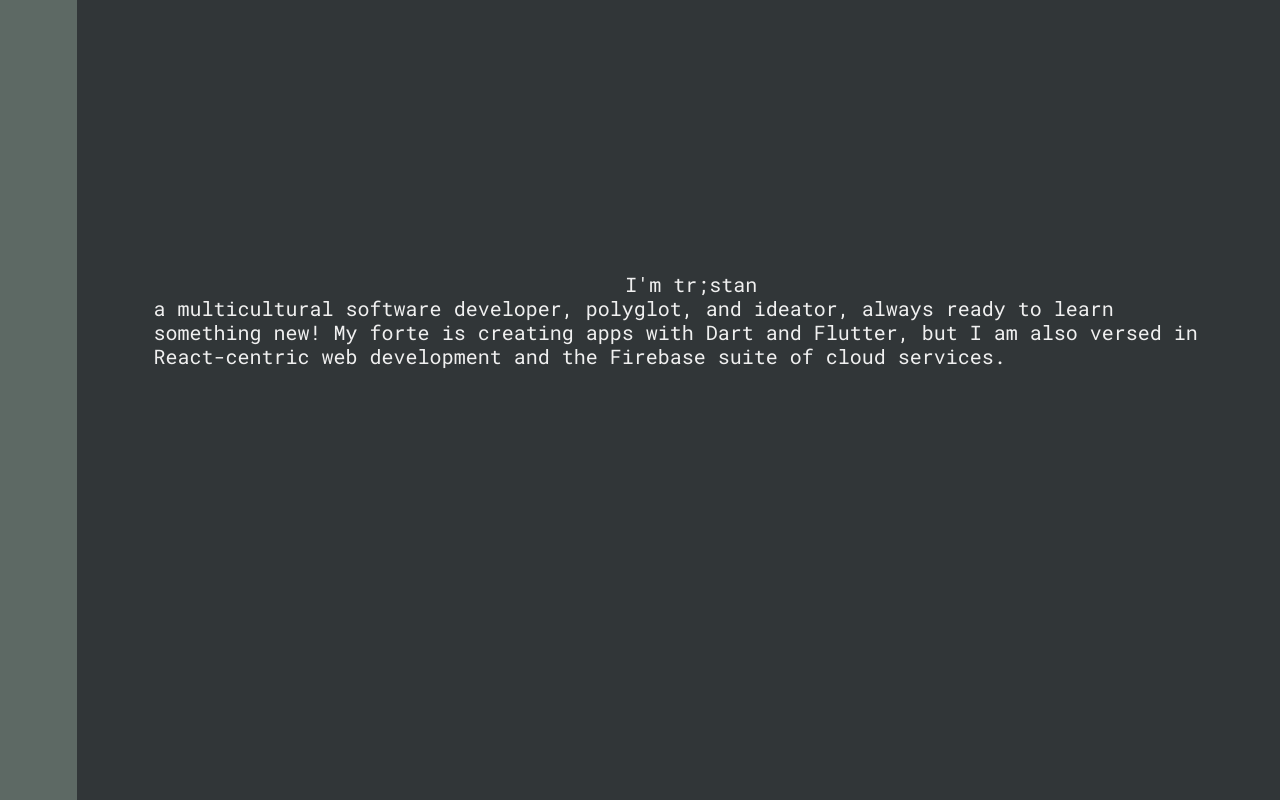
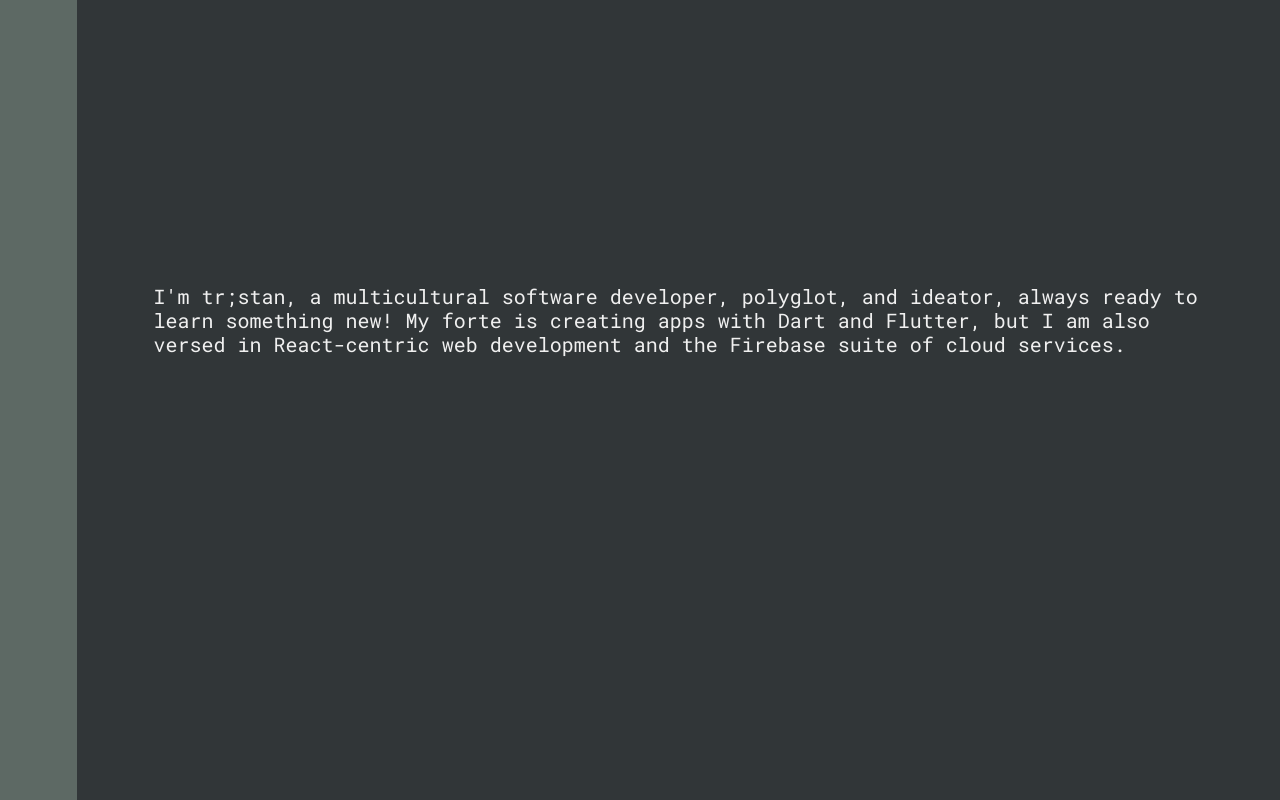
Before and after one commit to tr-stan/react-portfolio, a React (Vite) app: page / in a window 1280 px wide. Shown: the part 680-1480 px from the top of the page. Built offline with nearby package versions, Linux system fonts and the light colour scheme; no server answers.

Commit message:
update image size and about me

```diff
--- a/src/components/App.js
+++ b/src/components/App.js
@@ -15,8 +15,7 @@ export default class App extends Component {
             <section className="main" style={this.props.style}>
 				<Title />
                 <div className="primary">
-                <p>I'm tr;stan</p>
-                <p>a multicultural software developer, polyglot, and ideator, always ready to learn something new! My forte is creating apps with Dart and Flutter, but I am also versed in React-centric web development and the Firebase suite of cloud services.</p>
+                <p>I'm tr;stan, a multicultural software developer, polyglot, and ideator, always ready to learn something new! My forte is creating apps with Dart and Flutter, but I am also versed in React-centric web development and the Firebase suite of cloud services.</p>
                 </div>
 				<Projects />
                 <Skills />
--- a/src/index.css
+++ b/src/index.css
@@ -106,7 +106,7 @@ a:active {
 .primary {
     display: flex;
     flex-direction: column;
-    justify-content: center;
+    justify-content: space-evenly;
     min-height: 50vh;
 }
 
@@ -128,6 +128,7 @@ a:active {
 .project img {
     padding-top: 4vh;
     padding-bottom: 4vh;
+    max-height: 90vh;
 }
 
 .title-fade-out {
```
